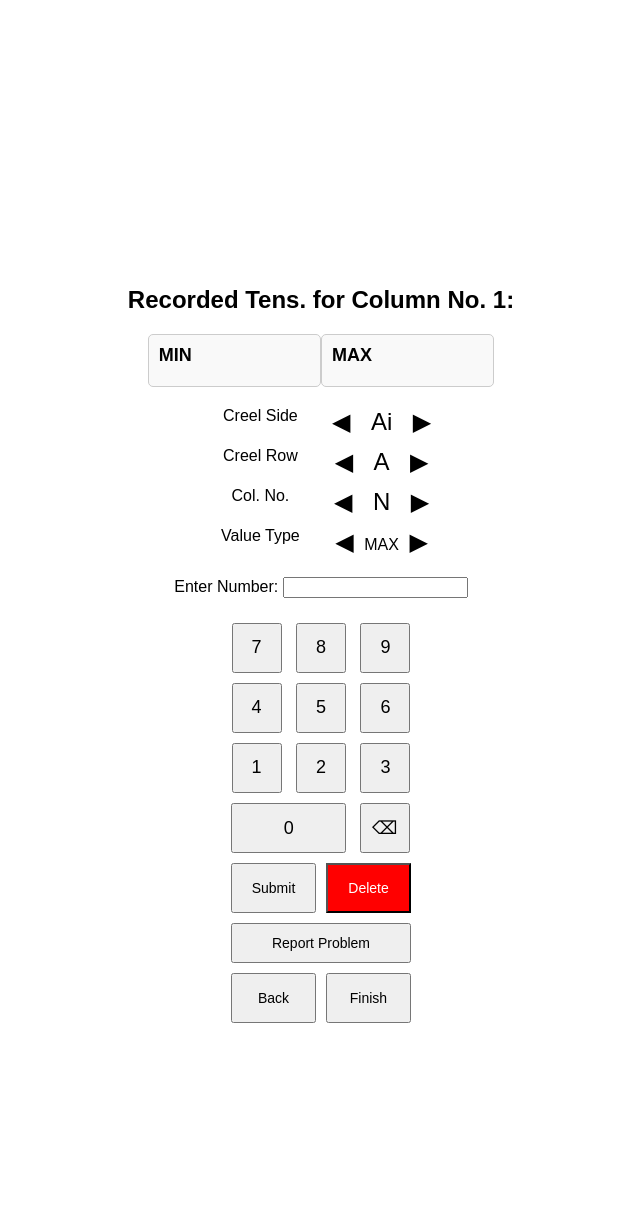
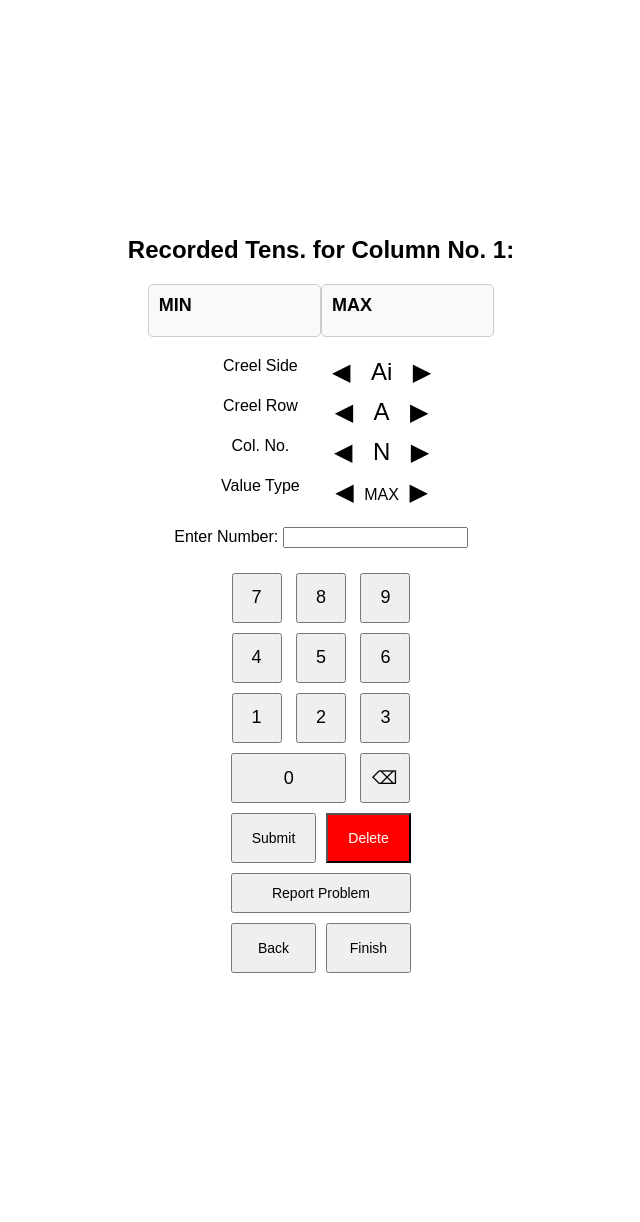
Before and after one commit to luzikato-02/tensionDataRecorder, a Flask app: page / in a window 1280 px wide. Shown: the part 1463-2685 px from the top of the page, without its empty margins (319-959 px from the left). Run offline with Flask 3, Linux system fonts and the light colour scheme.

Commit message:
Modifed margins

```diff
--- a/api/templates/index.html
+++ b/api/templates/index.html
@@ -20,7 +20,7 @@
       }
 
       #recorder-container {
-        margin-top: 100px;
+        margin: 50px;
       }
 
       .button-container {
```
Also changed, not shown: other parts of api/templates/index.html (+1 -0 lines).
